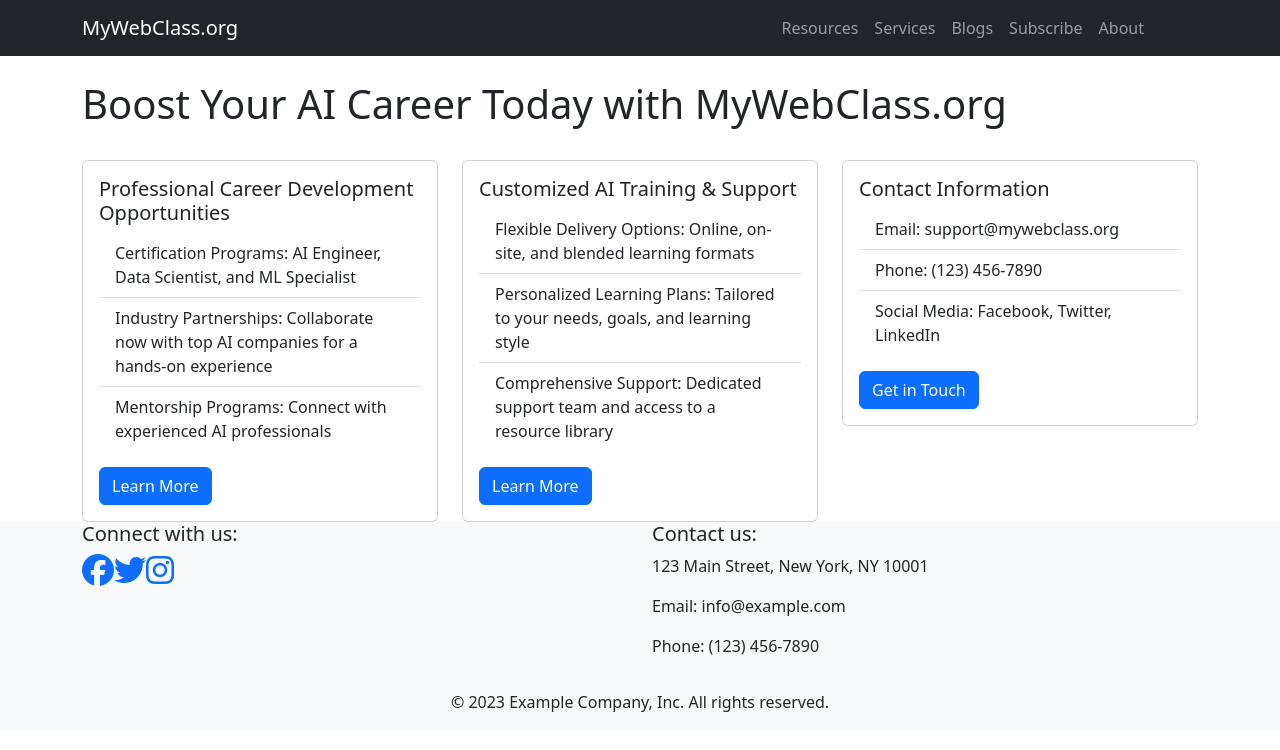
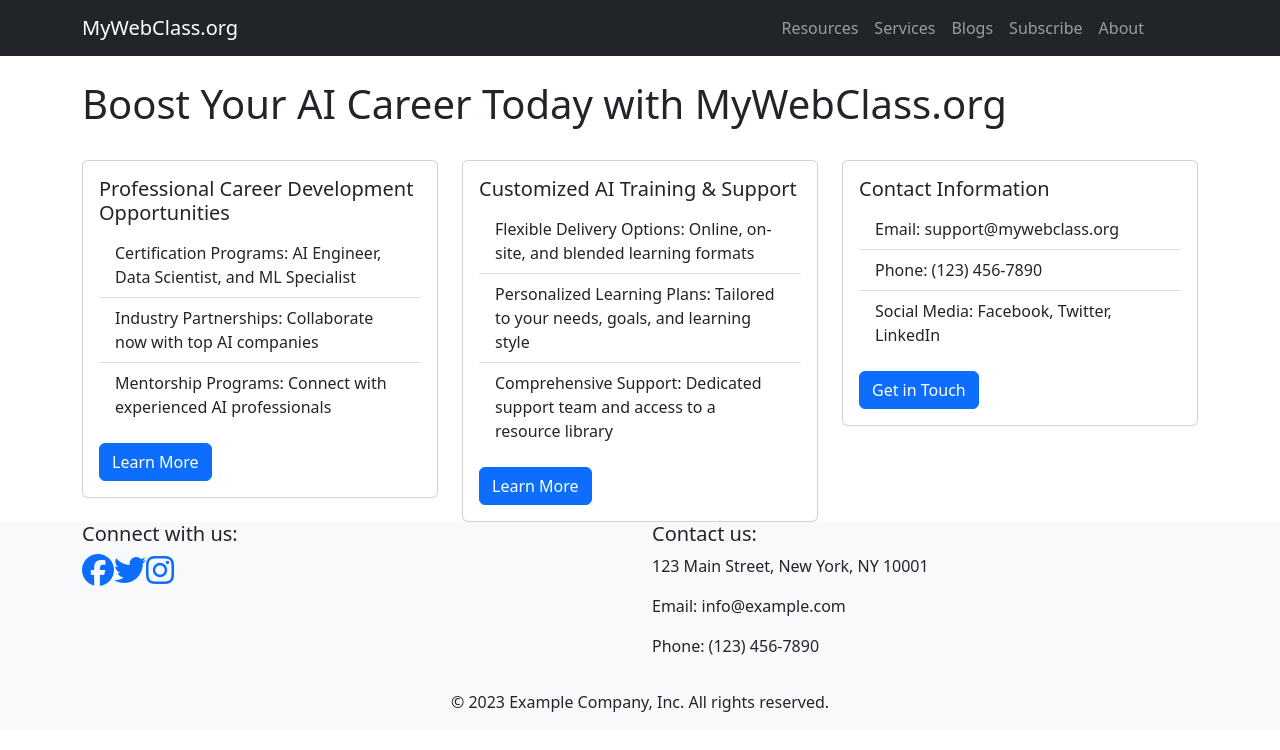
Before and after one commit to NJIT-WIS/project-2-team-sar, a Next.js app: page /Services in a window 1280 px wide. Shown: the top 750 px of the page. Built offline with nearby package versions, Linux system fonts and the light colour scheme.

Commit message:
updated list group

```diff
--- a/components/boost_ai_career.jsx
+++ b/components/boost_ai_career.jsx
@@ -16,7 +16,7 @@ const Services = () => {
               <Card.Title>Professional Career Development Opportunities</Card.Title>
               <ListGroup variant="flush">
                 <ListGroup.Item>Certification Programs: AI Engineer, Data Scientist, and ML Specialist</ListGroup.Item>
-                <ListGroup.Item>Industry Partnerships: Collaborate now with top AI companies for a hands-on experience</ListGroup.Item>
+                <ListGroup.Item>Industry Partnerships: Collaborate now with top AI companies</ListGroup.Item>
                 <ListGroup.Item>Mentorship Programs: Connect with experienced AI professionals</ListGroup.Item>
               </ListGroup>
               <Button variant="primary" className="mt-3">Learn More</Button>
```
